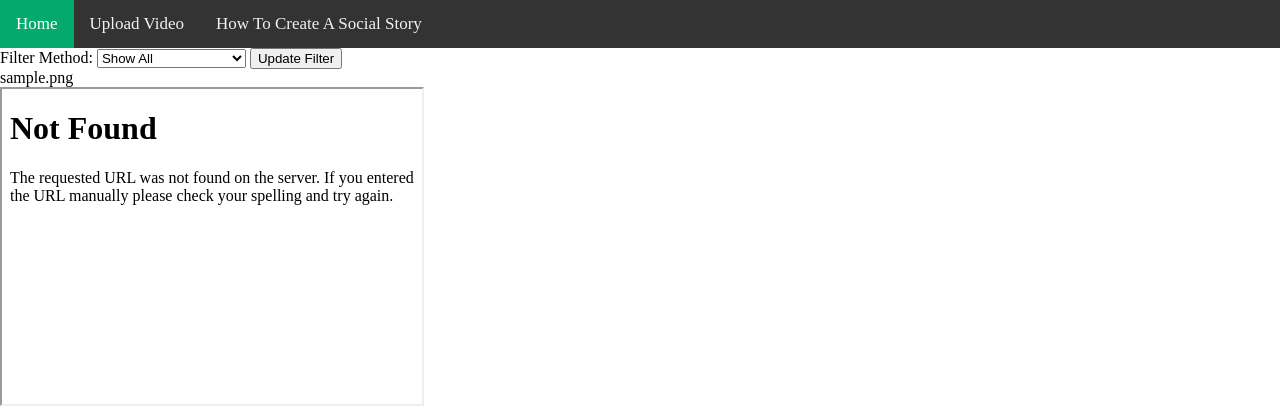
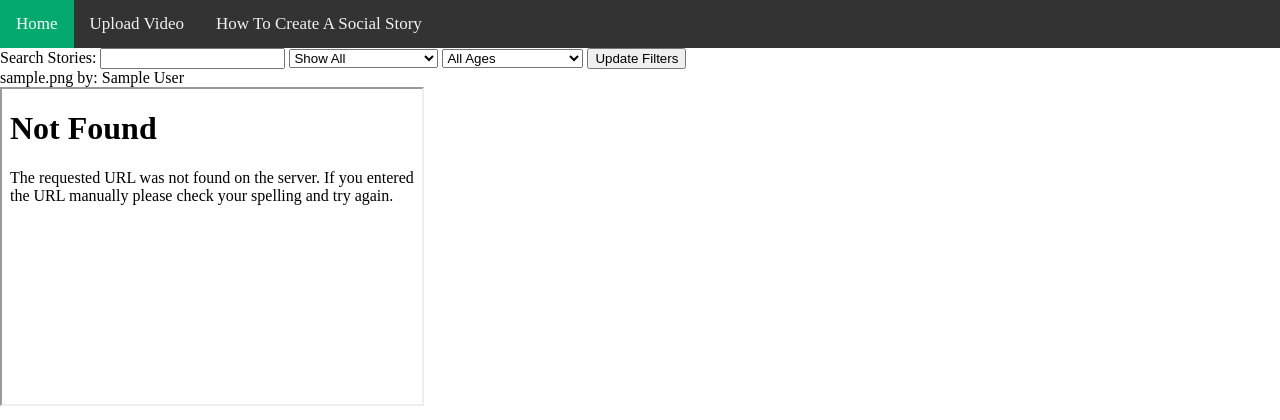
Before and after one commit to Corin-M/CapstoneProgress, a Flask app: page / in a window 1280 px wide. Shown: the top 420 px of the page. Run offline with Flask 2, Linux system fonts and the light colour scheme; tables that the repository leaves empty hold one stand-in row (values such as "Sample post").

Commit message:
Consolidated search and filter
Consolidated search and filter forms to one cohesive form

```diff
--- a/templates/index.html
+++ b/templates/index.html
@@ -23,22 +23,34 @@
     <a type="button" href={{url_for('uploads')}}> Upload Video</a>
     <a type="button" href={{url_for('howTo')}}> How To Create A Social Story</a>
   </div>
-  <form method="POST" action="/filter">
-    <label for="filter-method">Filter Method:</label>
-    <select name="filter-method" id="filter-method">
+  <form method ="POST" action="/filterSearch" enctype="multipart/form-data">
+    <label for="searchterm">Search Stories:</label>
+    <input type="text" id="searchterm" name="searchterm">
+    <select name="category-filter"  id="category-filter">
       <option value="all">Show All</option>
       <option value="school">School</option>
       <option values="medical">Medical</option>
       <option values="errands">Errands</option>
       <option values="emotReg">Emotional Regulation</option>
     </select>
-    <button type="submit">Update Filter</button>
+    <select name="audience-filter"  id="audience-filter">
+      <option value="all">All Ages</option>
+      <option value="preschool">Preschool (0-4)</option>
+      <option value="elementary">Elementary (5-10)</option>
+      <option value="preteen">Preteen (11-14)</option>
+      <option value="teenager">Teenager (15-18)</option>
+      <option value="youngAdult">Young Adult (18-25)</option>
+      <option value="adult">Adult(26-60)</option>
+      <option value="senior">Senior (60+)</option>
+    </select>
+    <button type="submit">Update Filters</button>
   </form>
   <div class="videoDisplays">
       {% for vid in vids %}
-        <label>{{vid[0]}}</label><br>
+        <label>{{vid[0]}}</label>
+        <label>by: {{vid[1]}}</label><br>
         <iframe width="420" height="315"
-        src="{{vid[1]}}">
+        src="{{vid[2]}}">
         </iframe><br>
       {% endfor %}
    </div>
```
